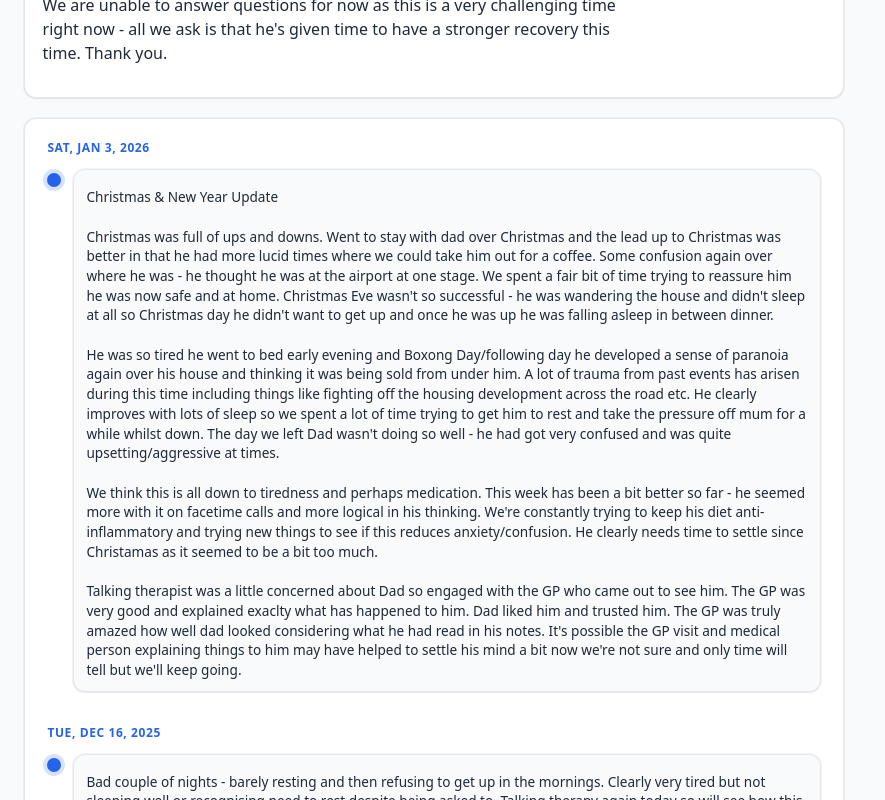
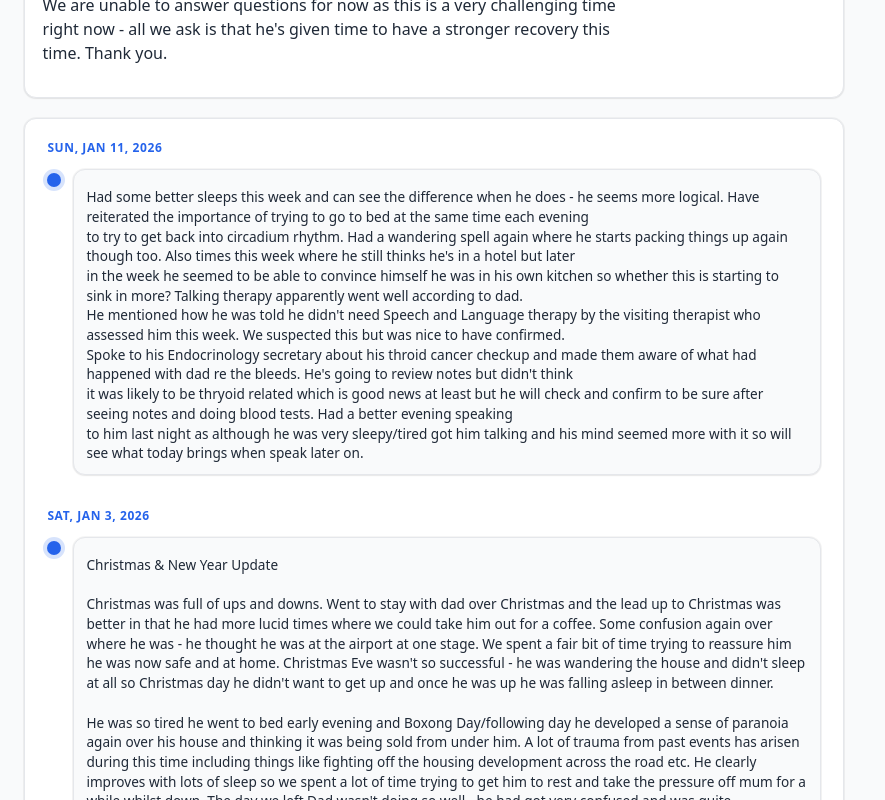
Before and after one commit to johnpwise/al-update-app, a React (Vite) app: page / in a window 1280 px wide. Shown: the part 560-1360 px from the top of the page, without its empty margins (0-885 px from the left). Built offline with nearby package versions, Linux system fonts and the light colour scheme.

Commit message:
Update 11th jan

```diff
--- a/src/App.tsx
+++ b/src/App.tsx
@@ -7,6 +7,17 @@ function App() {
   // Timeline entries (newest first by date/time when rendered)
   const entries: Entry[] = [
     {
+      id: 24,
+      date: '2026-01-11',
+      text: `Had some better sleeps this week and can see the difference when he does - he seems more logical. Have reiterated the importance of trying to go to bed at the same time each evening
+      to try to get back into circadium rhythm. Had a wandering spell again where he starts packing things up again though too. Also times this week where he still thinks he's in a hotel but later
+      in the week he seemed to be able to convince himself he was in his own kitchen so whether this is starting to sink in more? Talking therapy apparently went well according to dad.
+      He mentioned how he was told he didn't need Speech and Language therapy by the visiting therapist who assessed him this week. We suspected this but was nice to have confirmed.
+      Spoke to his Endocrinology secretary about his throid cancer checkup and made them aware of what had happened with dad re the bleeds. He's going to review notes but didn't think
+      it was likely to be thryoid related which is good news at least but he will check and confirm to be sure after seeing notes and doing blood tests. Had a better evening speaking
+      to him last night as although he was very sleepy/tired got him talking and his mind seemed more with it so will see what today brings when speak later on.`
+    },
+    {
       id: 23,
       date: '2026-01-03',
       text: `Christmas & New Year Update
@@ -15,7 +26,7 @@ Christmas was full of ups and downs. Went to stay with dad over Christmas and th
 
 He was so tired he went to bed early evening and Boxong Day/following day he developed a sense of paranoia again over his house and thinking it was being sold from under him. A lot of trauma from past events has arisen during this time including things like fighting off the housing development across the road etc. He clearly improves with lots of sleep so we spent a lot of time trying to get him to rest and take the pressure off mum for a while whilst down. The day we left Dad wasn\'t doing so well - he had got very confused and was quite upsetting/aggressive at times.
 
-We think this is all down to tiredness and perhaps medication. This week has been a bit better so far - he seemed more with it on facetime calls and more logical in his thinking. We\'re constantly trying to keep his diet anti-inflammatory and trying new things to see if this reduces anxiety/confusion. He clearly needs time to settle since Christamas as it seemed to be a bit too much.
+We think this is all down to tiredness and perhaps medication. This week has been a bit better so far - he seemed more with it on facetime calls and more logical in his thinking. We're constantly trying to keep his diet anti-inflammatory and trying new things to see if this reduces anxiety/confusion. He clearly needs time to settle since Christamas as it seemed to be a bit too much.
 
 Talking therapist was a little concerned about Dad so engaged with the GP who came out to see him. The GP was very good and explained exaclty what has happened to him. Dad liked him and trusted him. The GP was truly amazed how well dad looked considering what he had read in his notes. It\'s possible the GP visit and medical person explaining things to him may have helped to settle his mind a bit now we\'re not sure and only time will tell but we\'ll keep going.`
     },
```
